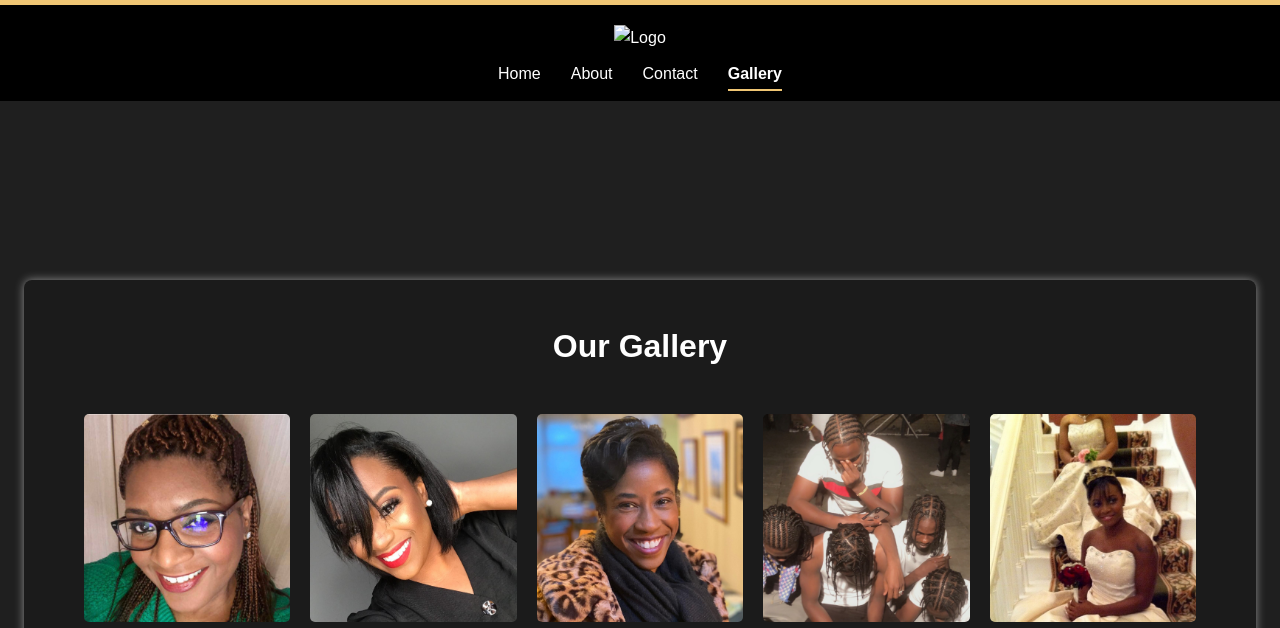
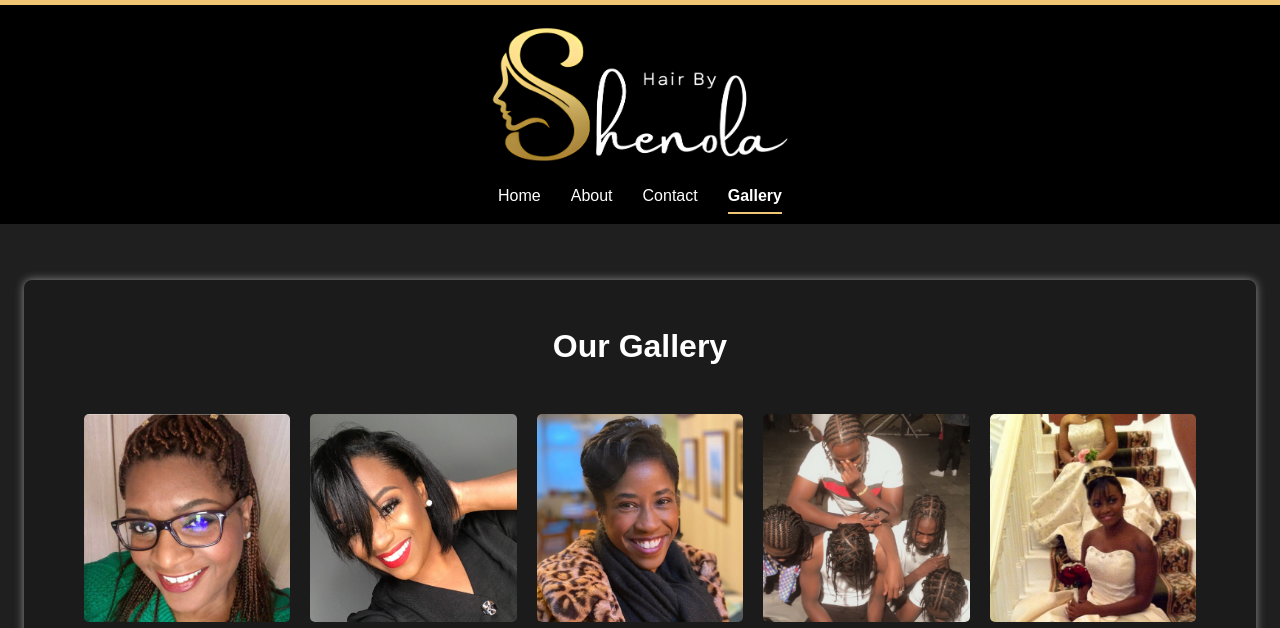
Before and after one commit to TJNTV/Hair-By-Shenola, a plain HTML site: page gallery.html in a window 1280 px wide. Shown: the top 628 px of the page. Drawn offline with Linux system fonts and the light colour scheme.

Commit message:
Update gallery.html for logo

```diff
--- a/gallery.html
+++ b/gallery.html
@@ -14,7 +14,7 @@
 </head>
 <body>
     <header>
-        <img src="images/logo.png" alt="Logo" class="logo">
+        <img src="images/nlogo.png" alt="Logo" class="logo">
         <nav>
             <ul>
                 <li><a href="index.html">Home</a></li>
```
